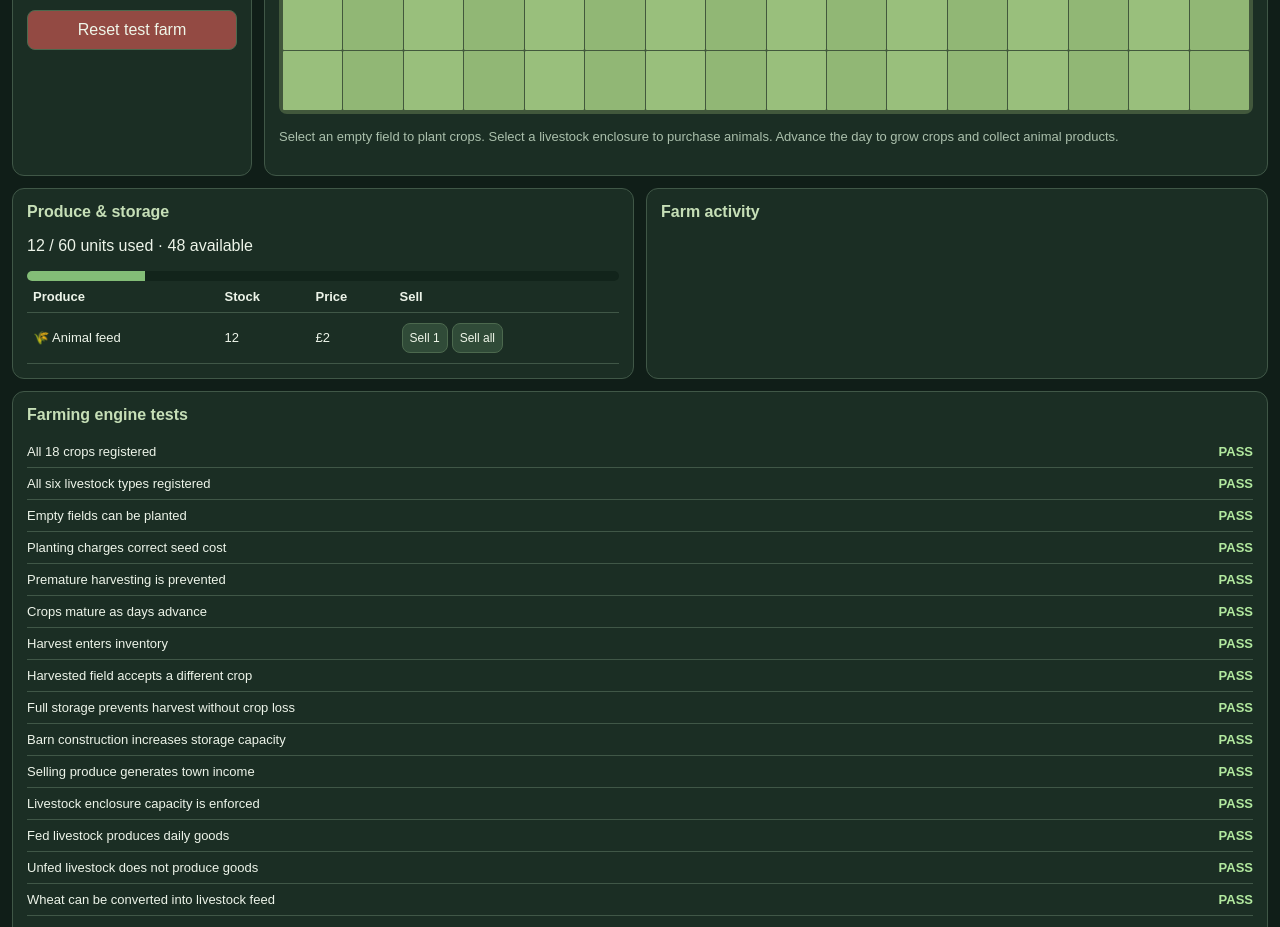
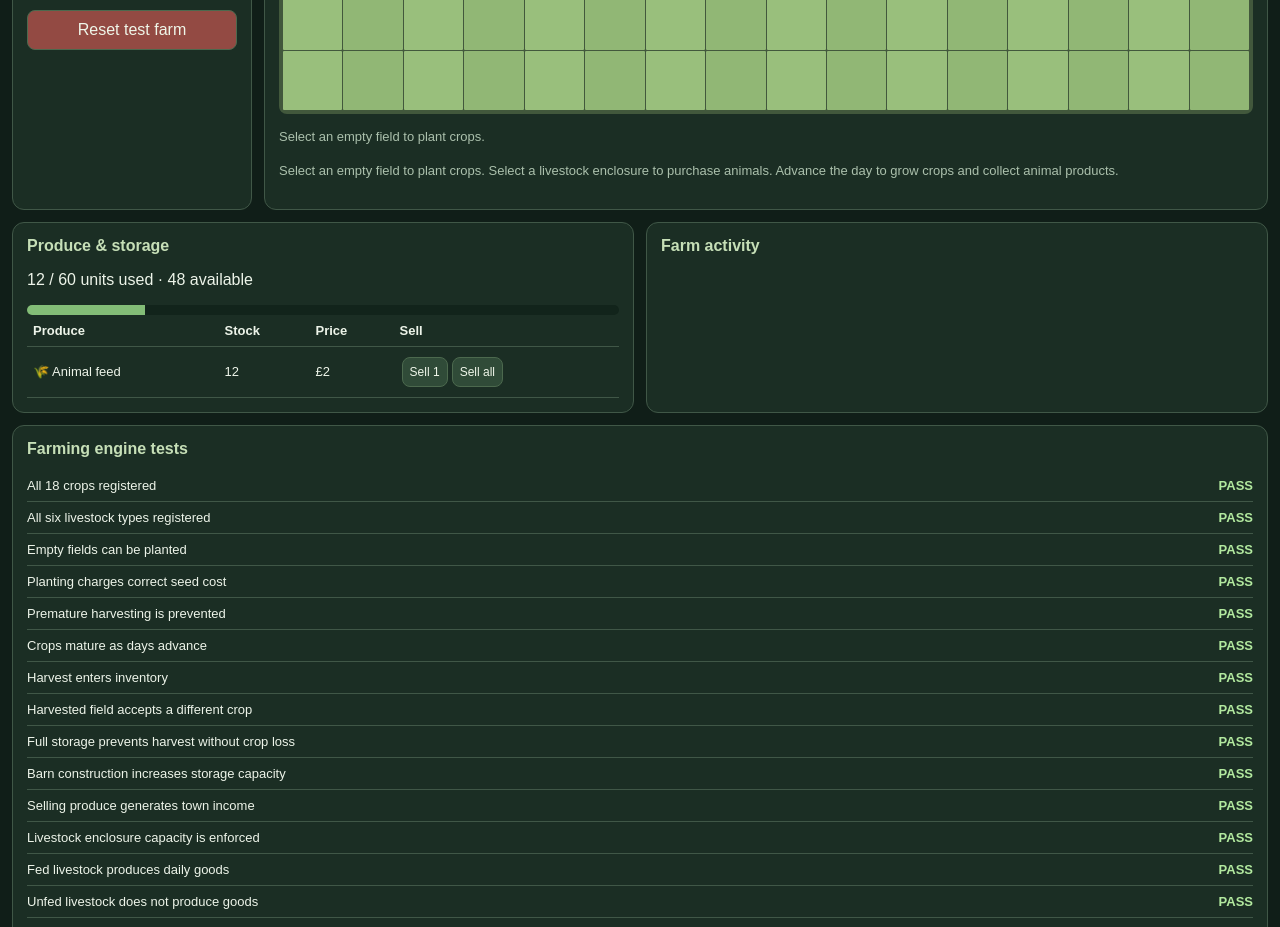
Before and after one commit to nobeigewebsites/town-builder, a plain HTML site: page v1-farming.html in a window 1280 px wide. Shown: the part 908-1835 px from the top of the page. Drawn offline with Linux system fonts and the light colour scheme.

Commit message:
Update v1-farming.html

```diff
--- a/v1-farming.html
+++ b/v1-farming.html
@@ -544,7 +544,10 @@ footer {
 
         <p id="message" class="valid"></p>
 
-        <div id="map" class="map"></div>
+       <div id="map" class="map"></div>
+        <p class="muted">
+
+    Select an empty field to plant crops.
 
         <div id="details"
              class="section hidden">
```
